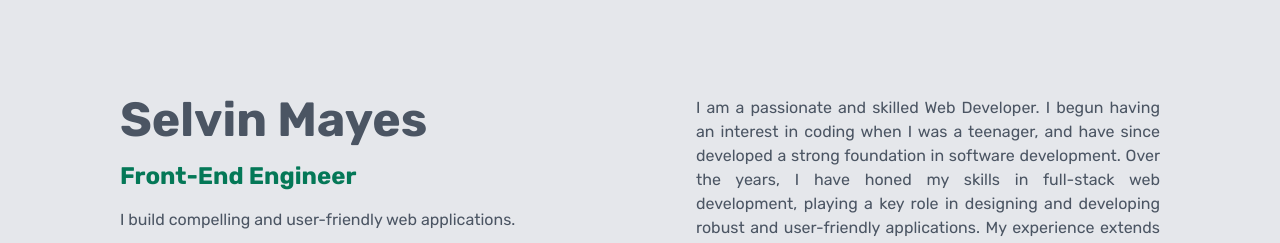
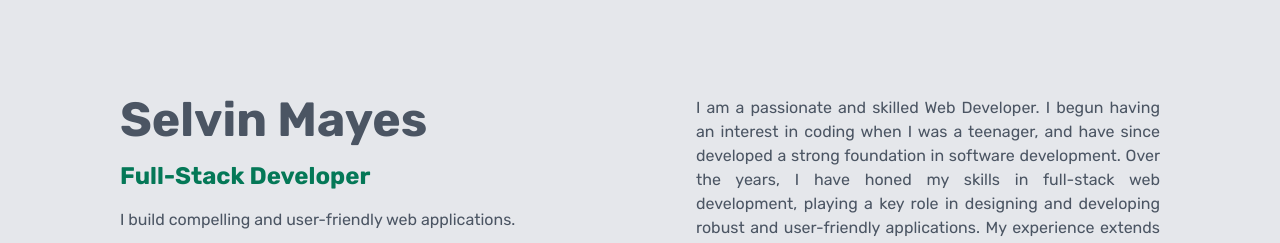
Before and after one commit to SelvinM/portfolio-website, a Next.js app: page / in a window 1280 px wide. Shown: the top 243 px of the page. Built offline with nearby package versions, Linux system fonts and the light colour scheme.

Commit message:
title updated

```diff
--- a/src/app/layout.tsx
+++ b/src/app/layout.tsx
@@ -29,7 +29,7 @@ export default function RootLayout({
                   Selvin Mayes
                 </h1>
                 <h2 className=" text-lg sm:text-xl md:text-2xl  font-bold text-emerald-700 mb-2 md:mb-4">
-                  Front-End Engineer
+                  Full-Stack Developer
                 </h2>
                 <span className="block">
                   I build compelling and user-friendly web applications.
```
